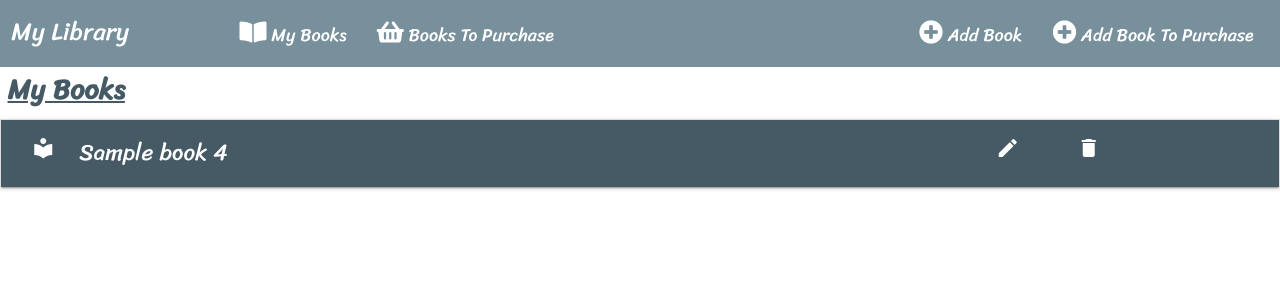
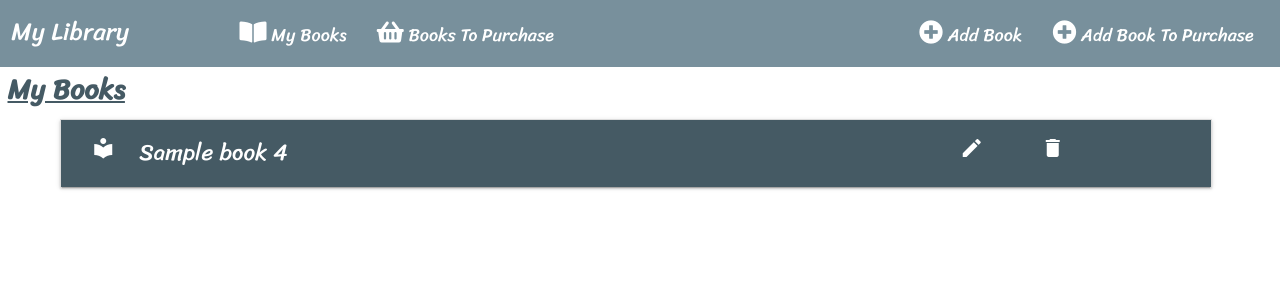
Before and after one commit to WHusssain937/Milestone-Project-3, a Flask app: page / in a window 1280 px wide. Shown: the part 64-364 px from the top of the page. Run offline with Flask 2, Linux system fonts and the light colour scheme; a database or web service that is not in the repository returns one stand-in record (values such as "Sample title"); some libraries are stand-ins or nearby versions; some web fonts are replaced.

Commit message:
centered accordion on page

```diff
--- a/static/css/style.css
+++ b/static/css/style.css
@@ -30,6 +30,12 @@
 }
 
 /*--------------------------------------------My Books/Books To Purchase*/
+
+.collapsible {
+    width: 90%;
+    margin-left: 4rem;
+}
+
 .page-heading {
     font-family: 'Sriracha';
     font-weight: bold;
```
